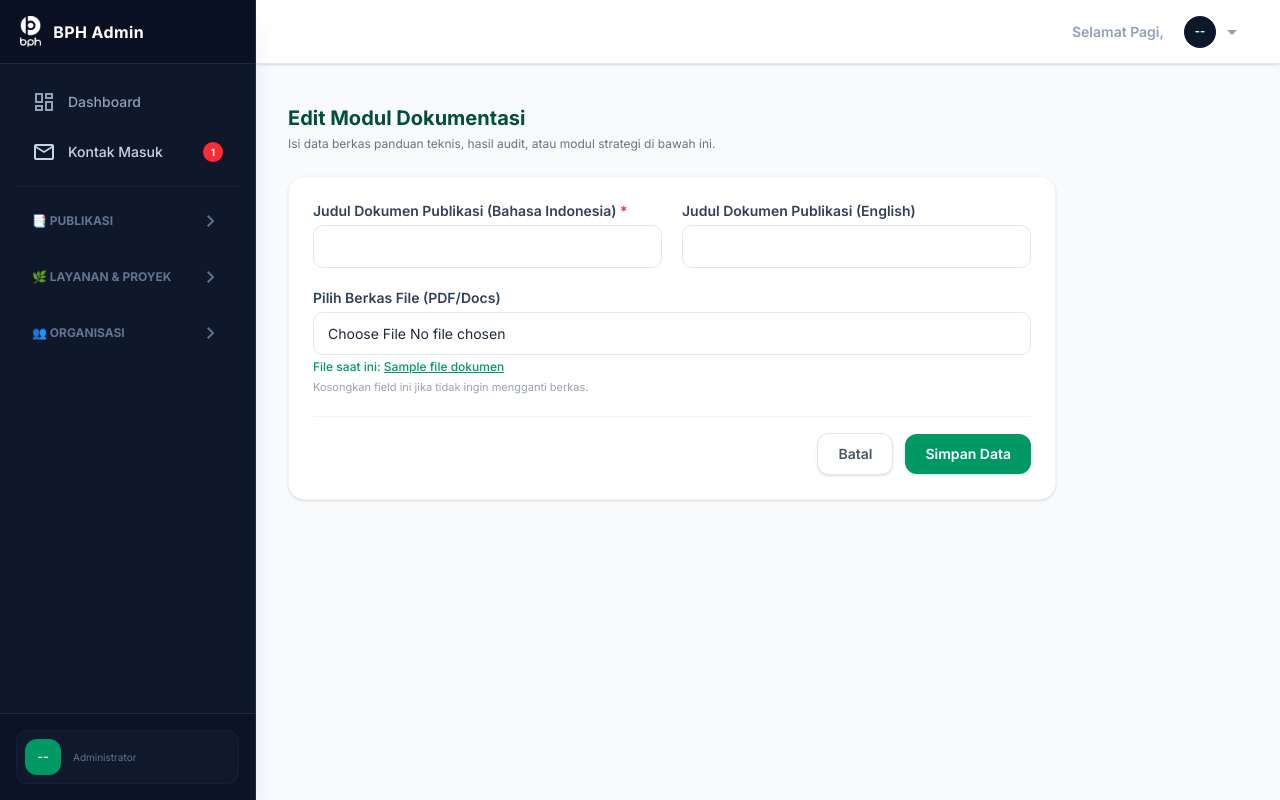
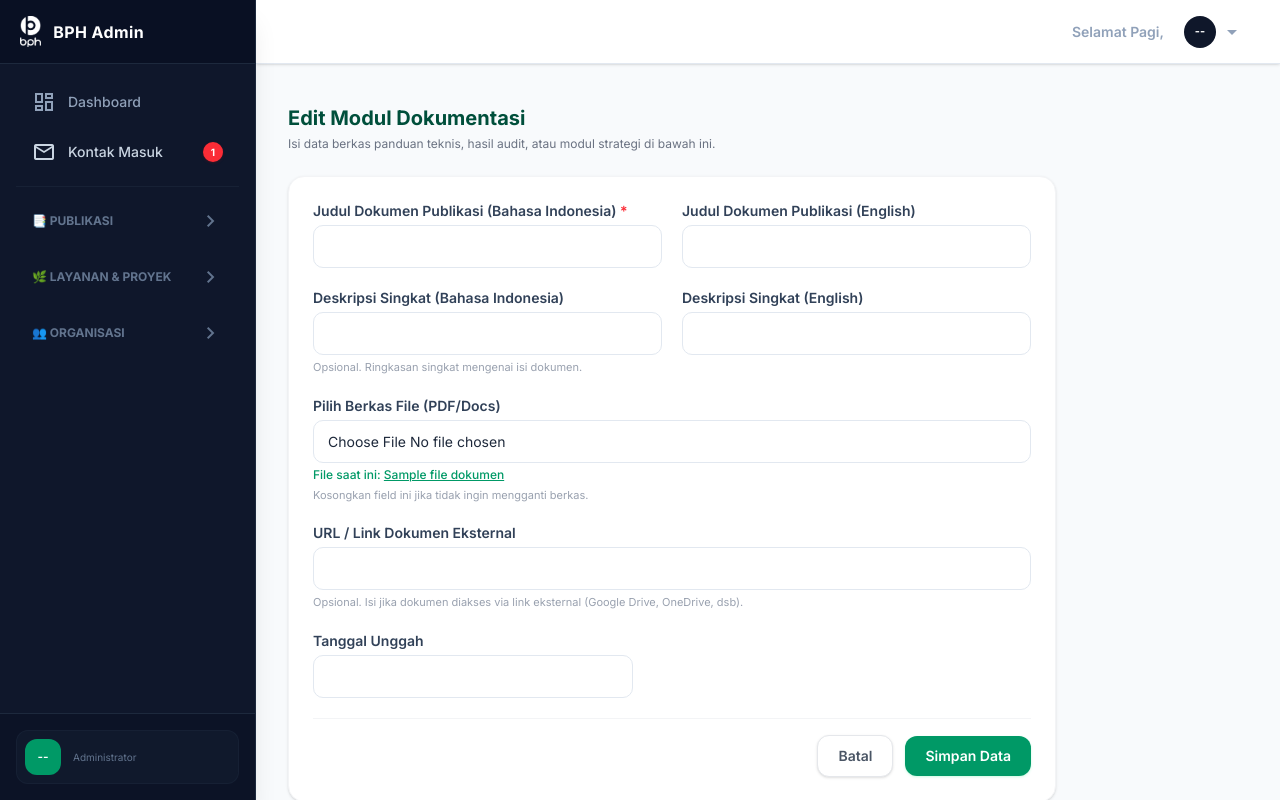
Before and after one commit to ryansyah1661/bph-cp, a Django app: template core/templates/core/custom_admin/modul/modul_form.html in a window 1280 px wide. Run offline with Django 5.2, Linux system fonts and the light colour scheme; the template is opened without the code that fills it: most values are stand-ins (such as "Sample title", 1, 10 or a date in 2020); form fields are guessed from the names that the template uses; some libraries are stand-ins or nearby versions.

Commit message:
Add url_dokumen and optional deskripsi to Modul, fix form validation for judul and tanggal_rilis

```diff
--- a/core/models.py
+++ b/core/models.py
@@ -419,7 +419,9 @@ class Article(models.Model):
 # === 9. TABEL MODUL DOKUMENTASI STRATEGIS (Modul) ===
 class Modul(models.Model):
     judul = models.CharField(max_length=200, verbose_name="Judul Dokumen Publikasi")
-    file_dokumen = models.FileField(upload_to='documents/', verbose_name="Berkas File (PDF/Docs)")
+    deskripsi = models.TextField(blank=True, verbose_name="Deskripsi Singkat", help_text="Opsional. Ringkasan singkat mengenai isi dokumen.")
+    file_dokumen = models.FileField(upload_to='documents/', blank=True, verbose_name="Berkas File (PDF/Docs)")
+    url_dokumen = models.URLField(blank=True, verbose_name="URL / Link Dokumen Eksternal", help_text="Opsional. Isi jika dokumen diakses via link eksternal (Google Drive, dsb).")
     tanggal_rilis = models.DateField(default=timezone.now, verbose_name="Tanggal Unggah")
 
     class Meta:
--- a/core/templates/core/custom_admin/modul/modul_form.html
+++ b/core/templates/core/custom_admin/modul/modul_form.html
@@ -16,8 +16,10 @@
   </div>
   {% endif %}
 
-  <!-- Container Form Input Utama (Tombol Aksi Disatukan di Dalamnya) -->
+  <!-- Container Form Input Utama -->
   <div class="bg-white p-6 rounded-2xl border border-gray-100 shadow-sm space-y-5">
+
+    <!-- Judul Dokumen (ID & EN) -->
     <div class="grid grid-cols-1 md:grid-cols-2 gap-5">
       <div>
         <label class="block text-sm font-semibold text-slate-700 mb-1">Judul Dokumen Publikasi (Bahasa Indonesia) <span class="text-red-500">*</span></label>
@@ -29,8 +31,22 @@
       </div>
     </div>
 
+    <!-- Deskripsi Singkat (ID & EN) - Opsional -->
+    <div class="grid grid-cols-1 md:grid-cols-2 gap-5">
+      <div>
+        <label class="block text-sm font-semibold text-slate-700 mb-1">Deskripsi Singkat (Bahasa Indonesia)</label>
+        {{ form.deskripsi_ind }}
+        <p class="text-[11px] text-gray-400 mt-1">Opsional. Ringkasan singkat mengenai isi dokumen.</p>
+      </div>
+      <div>
+        <label class="block text-sm font-semibold text-slate-700 mb-1">Deskripsi Singkat (English)</label>
+        {{ form.deskripsi_en }}
+      </div>
+    </div>
+
+    <!-- Berkas File Upload -->
     <div>
-      <label class="block text-sm font-semibold text-slate-700 mb-1">Pilih Berkas File (PDF/Docs) {% if not object.file_dokumen %}<span class="text-red-500">*</span>{% endif %}</label>
+      <label class="block text-sm font-semibold text-slate-700 mb-1">Pilih Berkas File (PDF/Docs)</label>
       {{ form.file_dokumen }}
       {% if object.file_dokumen %}
         <p class="text-xs text-emerald-600 mt-1 font-medium">File saat ini: <a href="{{ object.file_dokumen.url }}" target="_blank" class="underline hover:text-emerald-700">{{ object.file_dokumen.name }}</a></p>
@@ -38,7 +54,20 @@
       {% endif %}
     </div>
 
-    <!-- Tombol Batal & Simpan Data Menyatu di Bagian Bawah Card -->
+    <!-- URL Dokumen Eksternal -->
+    <div>
+      <label class="block text-sm font-semibold text-slate-700 mb-1">URL / Link Dokumen Eksternal</label>
+      {{ form.url_dokumen }}
+      <p class="text-[11px] text-gray-400 mt-1">Opsional. Isi jika dokumen diakses via link eksternal (Google Drive, OneDrive, dsb).</p>
+    </div>
+
+    <!-- Tanggal Rilis -->
+    <div class="max-w-xs">
+      <label class="block text-sm font-semibold text-slate-700 mb-1">Tanggal Unggah</label>
+      {{ form.tanggal_rilis }}
+    </div>
+
+    <!-- Tombol Batal & Simpan Data -->
     <div class="pt-4 border-t border-gray-100 flex items-center justify-end gap-3">
       <a href="{% url 'document_list' %}" class="px-5 py-2.5 bg-white border border-gray-200 text-gray-600 rounded-xl text-sm font-semibold hover:bg-gray-50 transition text-center shadow-sm" style="text-decoration: none;">Batal</a>
       <button type="submit" class="px-5 py-2.5 bg-emerald-600 text-white rounded-xl text-sm font-semibold hover:bg-emerald-700 transition cursor-pointer border-none shadow-sm shadow-emerald-100">Simpan Data</button>
@@ -48,7 +77,11 @@
 
 <style>
   form input[type="text"],
-  form input[type="file"] {
+  form input[type="url"],
+  form input[type="date"],
+  form input[type="file"],
+  form textarea,
+  form select {
     width: 100%;
     padding: 10px 14px;
     border: 1px solid #e2e8f0;
@@ -58,7 +91,13 @@
     box-sizing: border-box;
     background-color: #ffffff;
   }
-  form input:focus {
+  form textarea {
+    min-height: 80px;
+    resize: vertical;
+  }
+  form input:focus,
+  form textarea:focus,
+  form select:focus {
     outline: none;
     border-color: #059669;
     box-shadow: 0 0 0 2px rgba(5, 150, 105, 0.1);
--- a/core/translation.py
+++ b/core/translation.py
@@ -23,7 +23,7 @@ class ServiceStepTranslationOptions(TranslationOptions):
 
 @register(Modul)
 class ModulTranslationOptions(TranslationOptions):
-    fields = ('judul',)
+    fields = ('judul', 'deskripsi')
 
 @register(Category)
 class CategoryTranslationOptions(TranslationOptions):
```
Also changed, not shown: core/templates/core/custom_admin/modul/modul_list.html (+13 -4 lines), core/views.py (+18 -2 lines), core/migrations/0036_add_deskripsi_url_to_modul.py (added).
